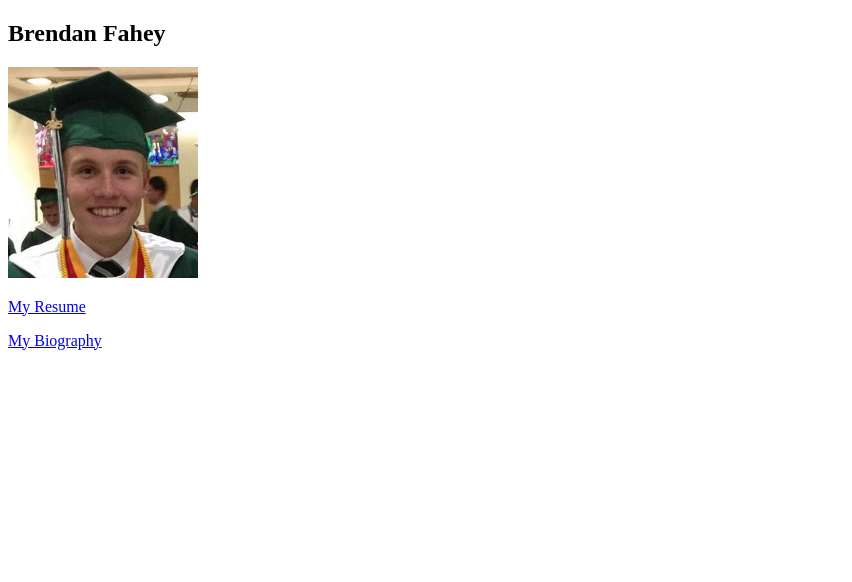
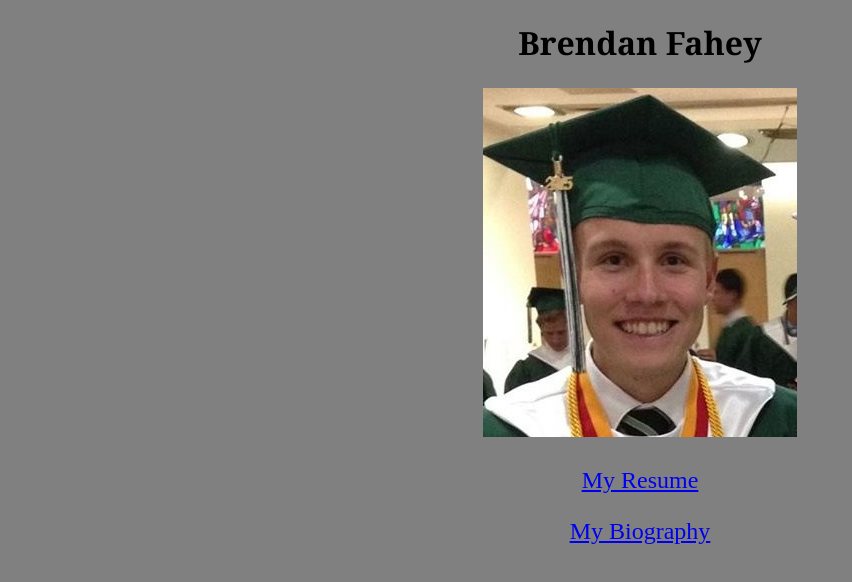
Before and after one commit to bmfahey/bmfahey.github.io, a plain HTML site: page index.html in a window 1280 px wide. Shown: the whole page, without its empty margins (0-852 px from the left). Drawn offline with Linux system fonts and the light colour scheme.

Commit message:
modified stylesheet, home page done

```diff
--- a/index.html
+++ b/index.html
@@ -4,13 +4,13 @@
 <head>
 <title> Brendan Fahey </title>
 <meta charset="utf8"/>
-<link rel="stylesheet" type = "text/css" href="style.css">
+<link rel="stylesheet" type = "text/css" href="./style.css">
 </head>
 
 <body>
-<h2> Brendan Fahey </h2>
+<h1 class="header"> Brendan Fahey </h1>
 <p>
-	<img src = "./images/picture_of_me.jpg" alt = "This is a picture of Brendan Fahey" width="15%" height="15%"/>
+	<img src = "./images/picture_of_me.jpg" alt = "This is a picture of Brendan Fahey"/>
 </p>
 
 <p>
--- a/style.css
+++ b/style.css
@@ -1,4 +1,20 @@
-h2 {
-	font-family:"Avant Garde"
-	font-color:red;
+body {
+	background-color: gray;
 }
+
+.header {
+	font-family: "Georgia";
+	color: black;
+	text-align: center;
+}
+
+p {
+	text-align: center;
+	font-size: 24px;
+}
+
+img {
+	width:"15%" ;
+	height:"15%";
+	float: ;
+}
```
Also changed, not shown: bio.html (+1 -0 lines), resume.html (+2 -0 lines).
